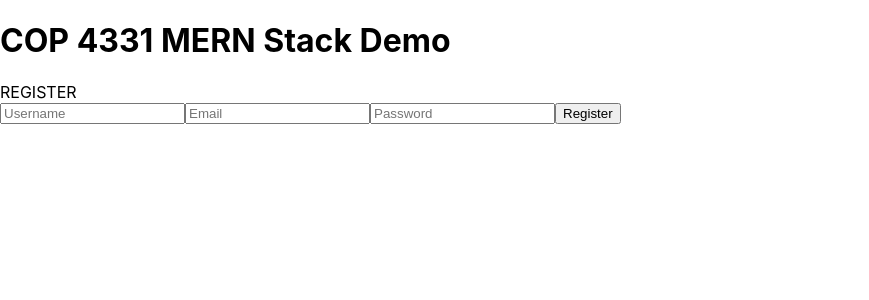
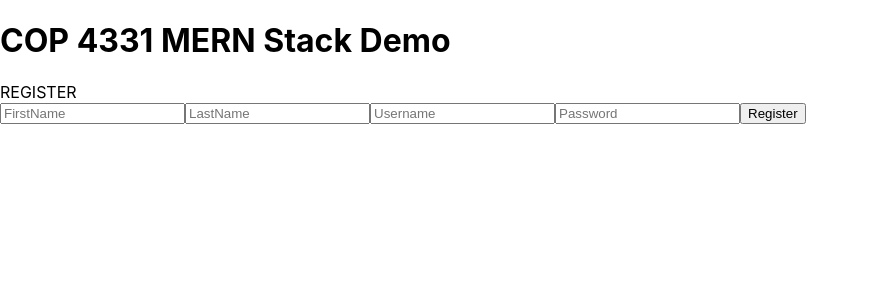
Before and after one commit to d-minic/COP4331-Large-Project, a React (Create React App) app in the folder frontend/: page /register in a window 1280 px wide. Shown: the top 300 px of the page, without its empty margins (0-869 px from the left). Built offline with nearby package versions, Linux system fonts and the light colour scheme.

Commit message:
Update Register.js

```diff
--- a/frontend/src/components/Register.js
+++ b/frontend/src/components/Register.js
@@ -2,7 +2,9 @@ import React, { useState } from 'react';
 
 function Register() {
     var registerName;
-    var registerEmail;
+    var firstName;
+    var lastName;
+
     var registerPassword;
     const [message, setMessage] = useState('');
     const app_name = 'smart-tooth-577ede9ea626';
@@ -18,8 +20,11 @@ function Register() {
     const doRegister = async event => {
         event.preventDefault();
         var obj = {
-            username: registerName.value,
-            email: registerEmail.value,
+
+             username: firstName.value,
+             username: lastName.value,
+              username: registerName.value,
+
             password: registerPassword.value
         };
         var js = JSON.stringify(obj);
@@ -38,7 +43,8 @@ function Register() {
                 setMessage('Registration successful! You can now log in.');
                 // Clear the form fields
                 registerName.value = '';
-                registerEmail.value = '';
+                 firstName.value = '';
+                 lastName.value = '';
                 registerPassword.value = '';
             }
         } catch (e) {
@@ -51,8 +57,9 @@ function Register() {
         <div id="registerDiv">
             <form onSubmit={doRegister}>
                 <span id="inner-title">REGISTER</span><br />
+                 <input type="text" id="firstName" placeholder="FirstName" ref={(c) => registerName = c} />
+                 <input type="text" id="lastName" placeholder="LastName" ref={(c) => registerName = c} />
                 <input type="text" id="registerName" placeholder="Username" ref={(c) => registerName = c} />
-                <input type="email" id="registerEmail" placeholder="Email" ref={(c) => registerEmail = c} />
                 <input type="password" id="registerPassword" placeholder="Password" ref={(c) => registerPassword = c} />
                 <input type="submit" id="registerButton" className="buttons" value="Register" onClick={doRegister} />
             </form>
```
